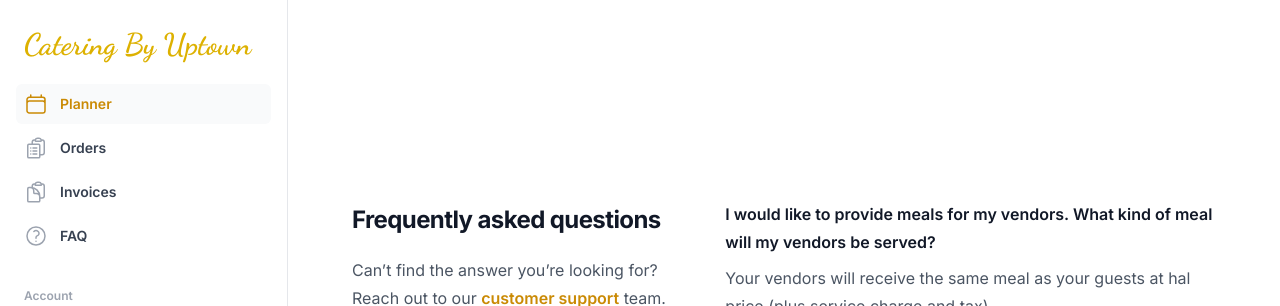
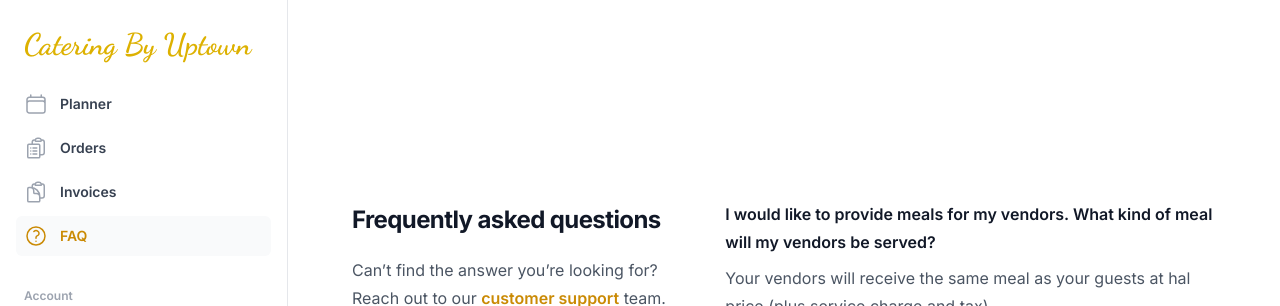
Before and after one commit to Fx-Professional-Services/cbu-website, a Next.js app: page /overview/faqs in a window 1280 px wide. Shown: the top 306 px of the page. Built offline with nearby package versions, Linux system fonts and the light colour scheme.

Commit message:
Fixed the navigation class and caching

```diff
--- a/src/app/overview/layout.js
+++ b/src/app/overview/layout.js
@@ -1,5 +1,6 @@
 "use client";
 import Link from 'next/link';
+import { usePathname } from 'next/navigation';
 import { dancing_script } from '../fonts';
 import { Fragment, useState } from 'react'
 import { Dialog, Transition } from '@headlessui/react'
@@ -17,8 +18,8 @@ import {
     XMarkIcon,
 } from '@heroicons/react/24/outline'
 
-const navigation = [
-    { name: 'Planner', href: '/overview/planner', icon: CalendarIcon, current: true },
+let navigation = [
+    { name: 'Planner', href: '/overview/planner', icon: CalendarIcon, current: false },
     { name: 'Orders', href: '/overview/orders', icon: ClipboardDocumentListIcon, current: false },
     { name: 'Invoices', href: '/overview/invoices', icon: ClipboardDocumentIcon, current: false },
     { name: 'FAQ', href: '/overview/faqs', icon: QuestionMarkCircleIcon, current: false },
@@ -45,8 +46,8 @@ function classNames(...classes) {
 }
 
 export default function Sidebar({ children }) {
-    const [sidebarOpen, setSidebarOpen] = useState(false)
-    const [activeItem, setActiveItem] = useState(null);
+    const [sidebarOpen, setSidebarOpen] = useState(false);
+    const pathname = usePathname();
 
     return (
         <>
@@ -116,12 +117,10 @@ export default function Sidebar({ children }) {
                                                     <ul role="list" className="-mx-2 space-y-1">
                                                         {navigation.map((item) => (
                                                             <li key={item.name}>
-                                                                <Link href={item.href}>
+                                                                <Link href={item.href} legacyBehavior>
                                                                     <a
-
-                                                                        // onClick={() => setActiveItem(item.name)}
                                                                         className={classNames(
-                                                                            item.current
+                                                                            pathname === item.href
                                                                                 ? 'bg-gray-50 text-yellow-600'
                                                                                 : 'text-gray-700 hover:text-yellow-600 hover:bg-gray-50',
                                                                             'group flex gap-x-3 rounded-md p-2 text-sm leading-6 font-semibold'
@@ -129,7 +128,7 @@ export default function Sidebar({ children }) {
                                                                     >
                                                                         <item.icon
                                                                             className={classNames(
-                                                                                item.current ? 'text-yellow-600' : 'text-gray-400 group-hover:text-yellow-600',
+                                                                                pathname === item.href ? 'text-yellow-600' : 'text-gray-400 group-hover:text-yellow-600',
                                                                                 'h-6 w-6 shrink-0'
                                                                             )}
                                                                             aria-hidden="true"
@@ -198,10 +197,10 @@ export default function Sidebar({ children }) {
                                     <ul role="list" className="-mx-2 space-y-1">
                                         {navigation.map((item) => (
                                             <li key={item.name}>
+                                                <Link href={item.href} legacyBehavior>
                                                     <a
-                                                    href={item.href}
                                                         className={classNames(
-                                                        item.current
+                                                            pathname === item.href
                                                                 ? 'bg-gray-50 text-yellow-600'
                                                                 : 'text-gray-700 hover:text-yellow-600 hover:bg-gray-50',
                                                             'group flex gap-x-3 rounded-md p-2 text-sm leading-6 font-semibold'
@@ -209,13 +208,14 @@ export default function Sidebar({ children }) {
                                                     >
                                                         <item.icon
                                                             className={classNames(
-                                                            item.current ? 'text-yellow-600' : 'text-gray-400 group-hover:text-yellow-600',
+                                                                pathname === item.href ? 'text-yellow-600' : 'text-gray-400 group-hover:text-yellow-600',
                                                                 'h-6 w-6 shrink-0'
                                                             )}
                                                             aria-hidden="true"
                                                         />
                                                         {item.name}
                                                     </a>
+                                                </Link>
                                             </li>
                                         ))}
                                     </ul>
```
Lines whose indentation alone changed are shown as unchanged.
